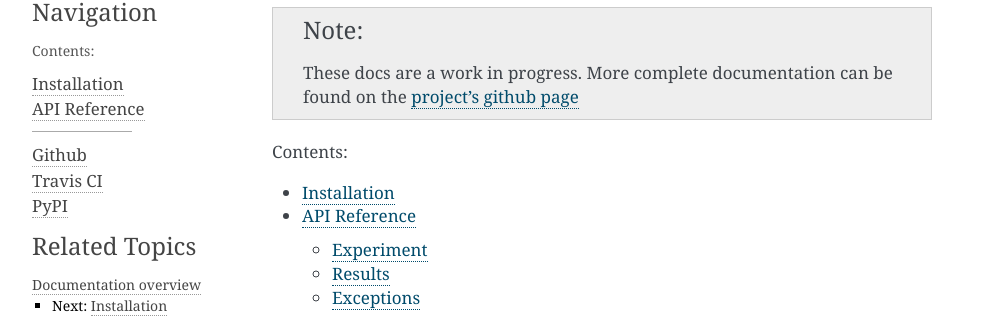
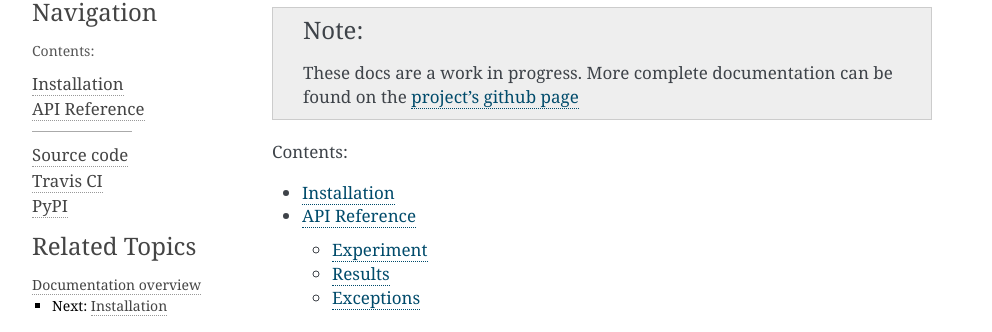
Before and after one commit to joealcorn/laboratory, a Sphinx documentation site: the page built from docs/index.rst, in a window 1280 px wide. Shown: the part 228-560 px from the top of the page, without its empty margins (148-1140 px from the left). Built offline with Sphinx 7.4.7, drawn with Linux system fonts in a browser that asks for light colours.

Commit message:
Github becomes Source code

```diff
--- a/docs/conf.py
+++ b/docs/conf.py
@@ -103,7 +103,7 @@ html_theme_options = {
     'show_related': True,
     'fixed_sidebar': True,
     'extra_nav_links': OrderedDict([
-        ('Github', 'https://github.com/joealcorn/laboratory'),
+        ('Source code', 'https://github.com/joealcorn/laboratory'),
         ('Travis CI', 'https://travis-ci.org/joealcorn/laboratory'),
         ('PyPI', 'https://pypi.python.org/pypi/laboratory'),
     ])
```
